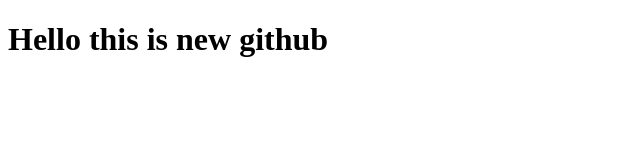
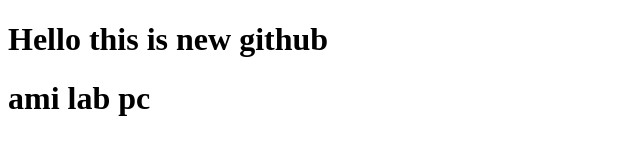
Before and after one commit to arifislam2001/github-collleb, a plain HTML site: page index.html in a window 1280 px wide. Shown: the whole page, without its empty margins (0-640 px from the left). Drawn offline with Linux system fonts and the light colour scheme.

Commit message:
Update index.html

```diff
--- a/index.html
+++ b/index.html
@@ -7,5 +7,6 @@
 </head>
 <body>
     <h1>Hello this is new github</h1>
+    <h1>ami lab pc</h1>
 </body>
 </html>
```
